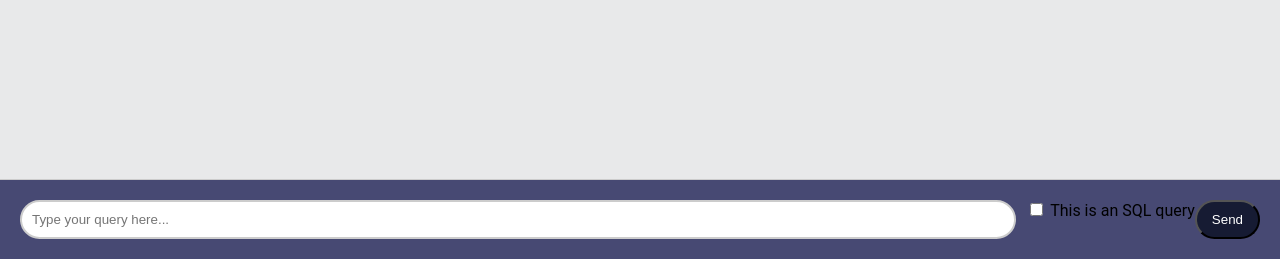
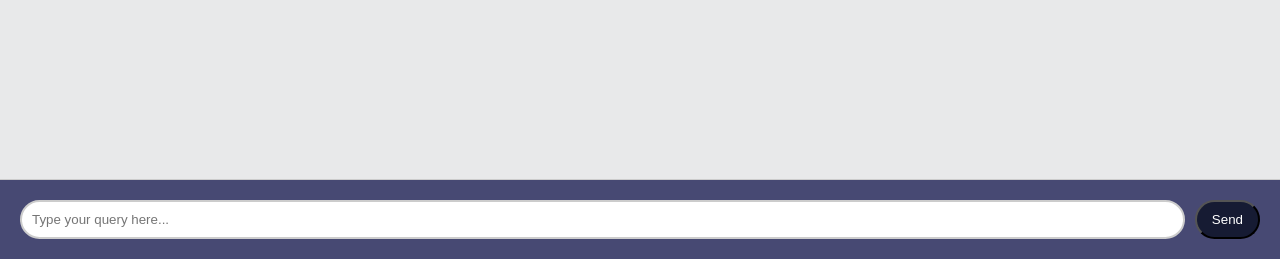
Before and after one commit to monicadelaine/carebot, a Django app: page /chat/ in a window 1280 px wide. Shown: the part 541-800 px from the top of the page. Run offline with Django 5.2, Linux system fonts and the light colour scheme.

Commit message:
commented things to merge to main branch

```diff
--- a/carebot/chat/forms.py
+++ b/carebot/chat/forms.py
@@ -5,4 +5,4 @@ class QueryForm(forms.Form):
         max_length=1000,
         widget=forms.TextInput(attrs={'class': 'form-control', 'placeholder': 'Type your query here...'})
     )
-    is_sql = forms.BooleanField(required=False)  # Sql checkbox that can be removed, kept for dev purposes
+    #is_sql = forms.BooleanField(required=False)  # Sql checkbox that can be removed, kept for dev purposes
--- a/carebot/chat/templates/chat/chat.html
+++ b/carebot/chat/templates/chat/chat.html
@@ -32,7 +32,7 @@
             <div class="form-group">
                 {{ form.query }}
                 <label>
-                    <input type="checkbox" name="is_sql" id="is_sql"> This is an SQL query
+                   <!-- <input type="checkbox" name="is_sql" id="is_sql"> This is an SQL query -->
                 </label>
                 <button type="submit" class="btn-send">Send</button>
             </div>
```
